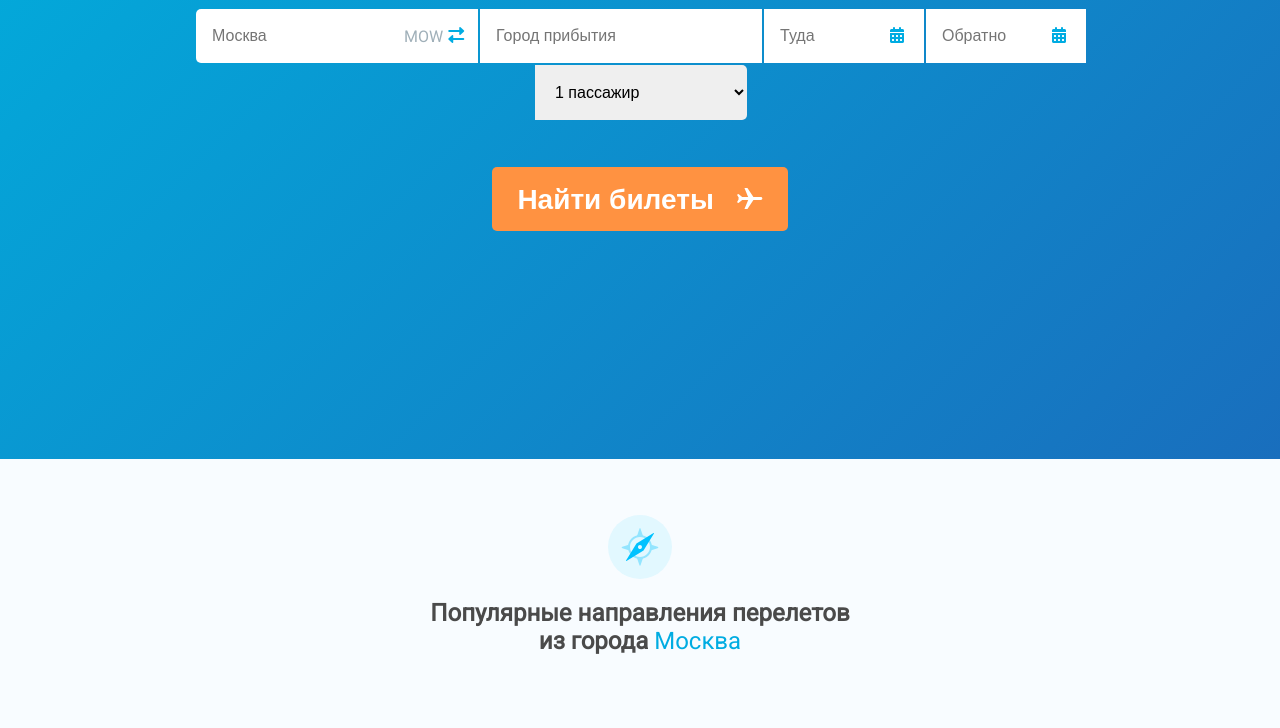
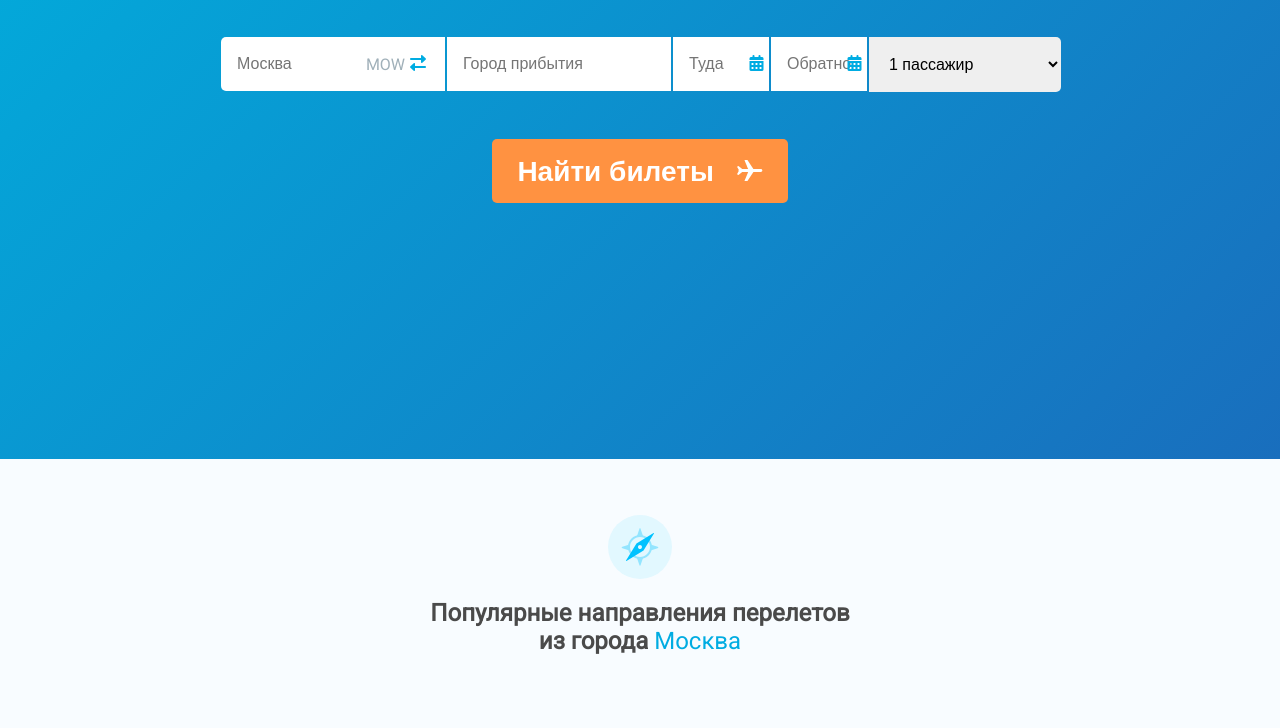
Before and after one commit to nebulagrasper/nebulagrasper.github.io, a plain HTML site: page index.html in a window 1280 px wide. Shown: the part 342-1070 px from the top of the page. Drawn offline with Linux system fonts and the light colour scheme.

Commit message:
Update main.css

```diff
--- a/css/main.css
+++ b/css/main.css
@@ -123,20 +123,19 @@ input, select {
     margin-bottom: 2px;
     padding: 18px 16px;
     font-size: 16px;
-    min-width: 10vw;
 }
 
 #location {
-    width: 250px;
+    width: 15vw;
     border-radius: 5px 0 0 5px;
 }
 
 #destination {
-    width: 250px;
+    width: 15vw;
 }
 
 #arrival, #departure {
-    width: 25px;
+    width: 5vw;
 }
 
 #exchange {
@@ -146,9 +145,8 @@ input, select {
 #exchange-icon a {
     position: absolute;
     padding-top: 18px;
-    left: 210px;
+    left: 65%;
     color: #A0B0B9;
-    z-index: 2;
 }
 
 #exchange-icon a:hover {
@@ -161,15 +159,19 @@ input, select {
     color: #00ACE2;
 }
 
+.calendar-icon {
+    position: relative;
+}
+
 .calendar-icon i {
     position: absolute;
     padding-top: 18px;
-    padding-left: 10%;
+    padding-left: 80%;
     color: #00ACE2;
 }
 
 #passengers {
-    width: 212px;
+    width: 15vw;
     border-radius: 0 5px 5px 0;
 }
 
```
